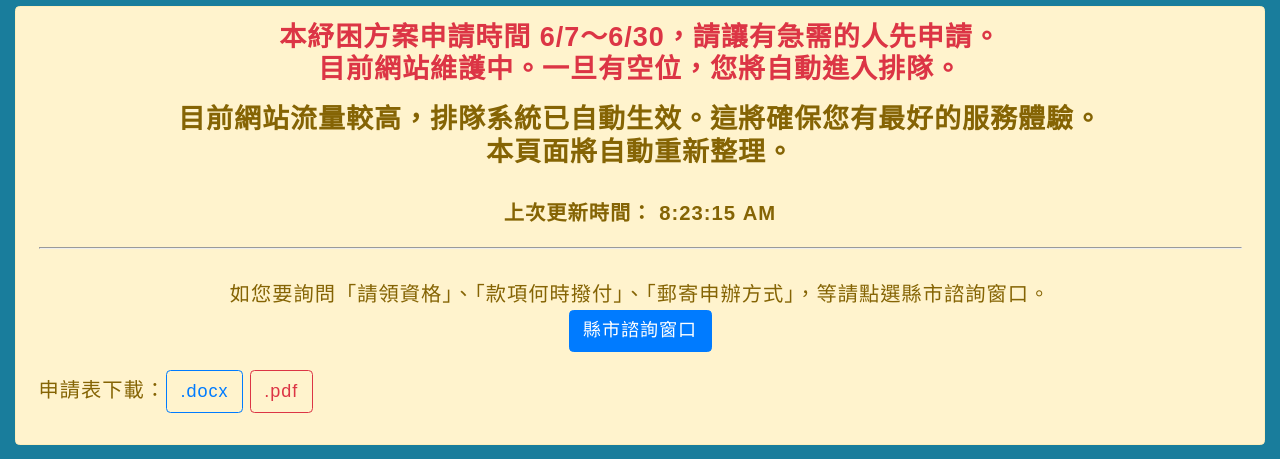
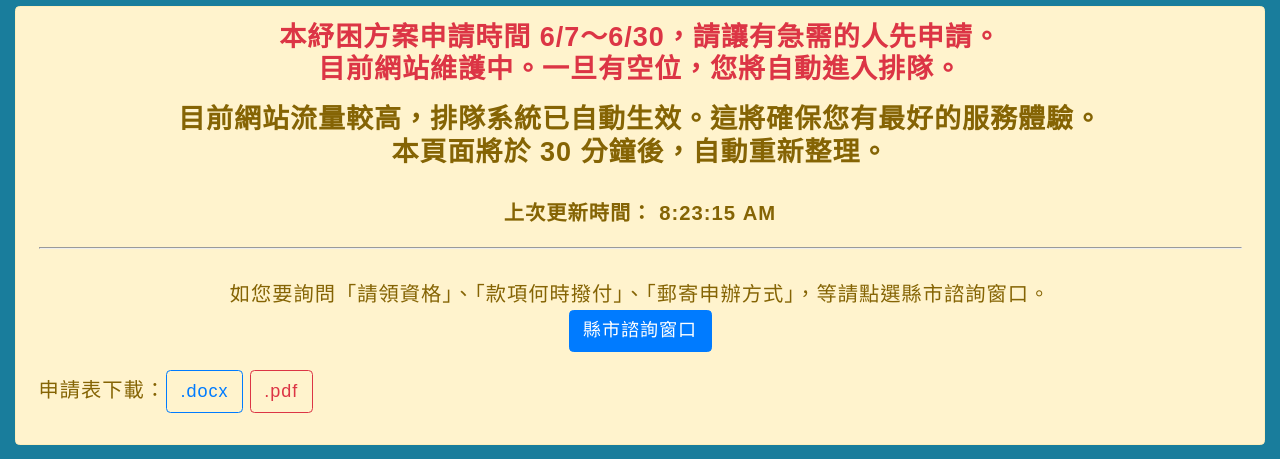
Before and after one commit to PDIS/1957.gov.tw, a plain HTML site: page index.html in a window 1280 px wide. Shown: the part 86-545 px from the top of the page. Drawn offline with Linux system fonts and the light colour scheme.

Commit message:
Update index.html

```diff
--- a/index.html
+++ b/index.html
@@ -1,6 +1,6 @@
 <!DOCTYPE html> <html lang=zh-Hant-TW> <meta charset=utf-8>
 <meta name=viewport content="width=device-width, initial-scale=1, shrink-to-fit=no">
-<meta http-equiv="refresh" content="3600; url="https://1957.gov.tw/eip/">
+<meta http-equiv="refresh" content='1800; url="https://1957.gov.tw/eip/"'>
 <meta http-equiv=X-UA-Compatible content="ie=edge">
 <title>110年度因應疫情擴大急難紓困線上申辦系統-衛生福利部</title>
 <meta name=copyright content=本網頁著作權屬「衛生福利部」>
@@ -47,7 +47,7 @@
 
               <p>
                 <strong>
-本頁面將自動重新整理。
+本頁面將於 30 分鐘後，自動重新整理。
                 </strong>
               </p>
 
```
